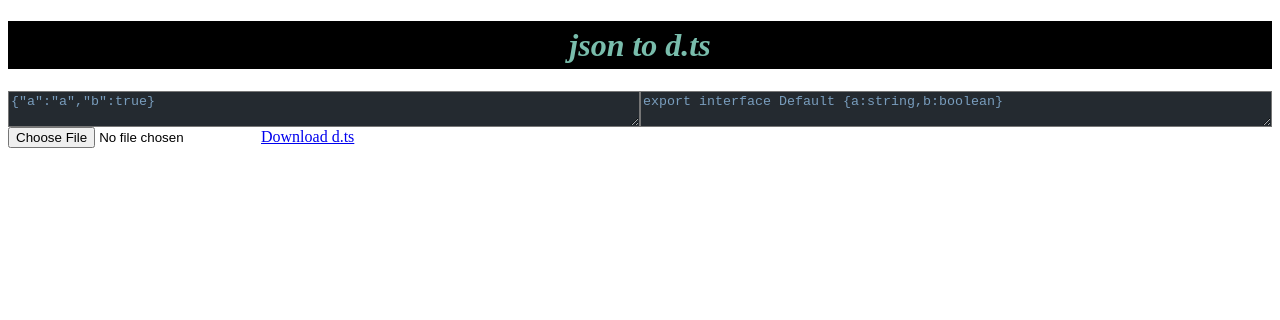
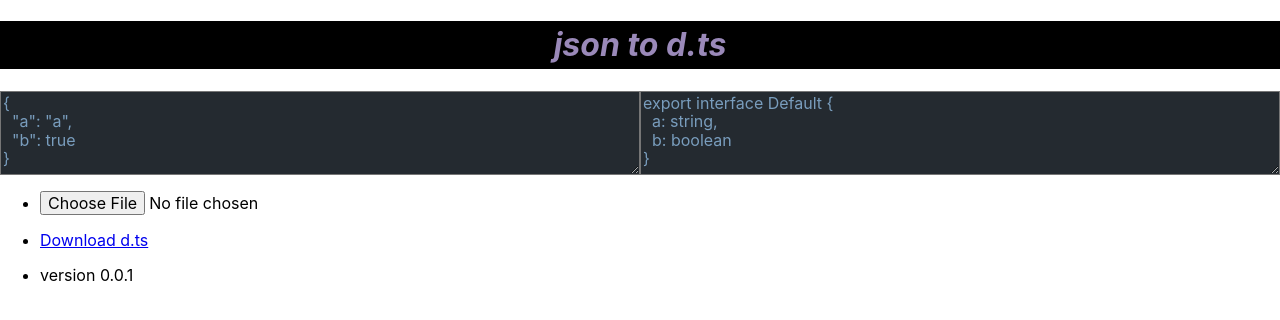
Before and after one commit to Saber2pr/json-type-app, a React app: page / in a window 1280 px wide. Shown: the top 320 px of the page. Built offline with nearby package versions, Linux system fonts and the light colour scheme; the HTML template or start-up script is replaced by a standard one.

Commit message:
feat(style): add reset css

```diff
--- a/package.json
+++ b/package.json
@@ -1,6 +1,7 @@
 {
   "name": "json-type-app",
   "private": true,
+  "version": "0.0.1",
   "scripts": {
     "start": "webpack -w",
     "build": "mkdir -p ./build/ && rm ./build -r && webpack"
@@ -8,6 +9,7 @@
   "dependencies": {
     "@types/react": "^16.8.19",
     "@types/react-dom": "^16.8.4",
+    "normalize.css": "^8.0.1",
     "react": "^16.8.6",
     "react-dom": "^16.8.6"
   },
--- a/src/app.less
+++ b/src/app.less
@@ -1,4 +1,8 @@
 @import url('./animation/color.less');
+
+html {
+  font-family: -apple-system, BlinkMacSystemFont, 'Segoe UI', Roboto, Oxygen, Ubuntu, Cantarell, 'Open Sans', 'Helvetica Neue', sans-serif;
+}
 
 textarea {
   background-color: #242a30;
--- a/src/app.tsx
+++ b/src/app.tsx
@@ -1,14 +1,16 @@
-import React, { useState, useRef } from 'react'
+import React, { useState, useRef, useEffect } from 'react'
 import { FileUpload } from './components/file-upload'
 import { TwoSide } from './components/two-side'
 import jsonToDTs from './core/app'
 import { FileDownload } from './components/file-download'
+const pkg: { version: string } = require('../package.json')
 import './app.less'
+import 'normalize.css'
 
 const demo = {
   name: 'Default',
   get json() {
-    return JSON.stringify({ a: 'a', b: true })
+    return JSON.stringify({ a: 'a', b: true }, null, 2)
   },
   get ts() {
     return jsonToDTs(this.name, this.json)
@@ -22,6 +24,13 @@ export const App = () => {
   const [ts, setTs] = useState(demo.ts)
 
   const text_ref = useRef<HTMLTextAreaElement>(null)
+
+  const resetHeight = () => {
+    const target = text_ref.current
+    target && (target.style.height = target.scrollHeight + 'px')
+  }
+
+  useEffect(() => resetHeight(), [json])
 
   const inputJson = (name: string, json: string) => {
     try {
@@ -54,19 +63,33 @@ export const App = () => {
       </main>
 
       <footer>
+        <ul>
+          <li>
+            <p>
               <FileUpload
                 onUploaded={(res, file) => {
                   const name = file.name.split('.')[0]
                   setName(name)
                   inputJson(name, res)
 
-            const target = text_ref.current as HTMLTextAreaElement
-            target && (target.style.height = target.scrollHeight + 'px')
+                  resetHeight()
                 }}
               />
+            </p>
+          </li>
+
+          <li>
+            <p>
               <FileDownload name={name + '.ts'} content={ts}>
                 Download d.ts
               </FileDownload>
+            </p>
+          </li>
+
+          <li>
+            <p>version {pkg.version}</p>
+          </li>
+        </ul>
       </footer>
     </>
   )
--- a/src/core/app.ts
+++ b/src/core/app.ts
@@ -2,7 +2,7 @@
  * @Author: saber2pr
  * @Date: 2019-06-13 22:47:49
  * @Last Modified by: saber2pr
- * @Last Modified time: 2019-06-14 16:47:02
+ * @Last Modified time: 2019-06-14 18:09:09
  */
 const filterChar = (word: string) => word.replace(/\/|\@|\.|\-/g, '_')
 const headUpper = (word: string) => word.charAt(0).toUpperCase() + word.slice(1)
@@ -17,7 +17,7 @@ namespace Type {
 const jsonToDTs = (name: string, json: string): string => {
   const obj = JSON.parse(json)
   const objTyped = transform(obj)
-  const newJson = JSON.stringify(objTyped)
+  const newJson = JSON.stringify(objTyped, null, 2)
   const interfBody = resolvJsonTypes(newJson)
   return toInterface(name, interfBody)
 }
--- a/webpack.config.js
+++ b/webpack.config.js
@@ -26,7 +26,7 @@ module.exports = WebpackConfig({
         use: ['ts-loader']
       },
       {
-        test: /\.less$/,
+        test: /\.(css|less)$/,
         use: extractLess.extract({
           use: [{
               loader: 'css-loader'
```
Lines whose indentation alone changed are shown as unchanged.
